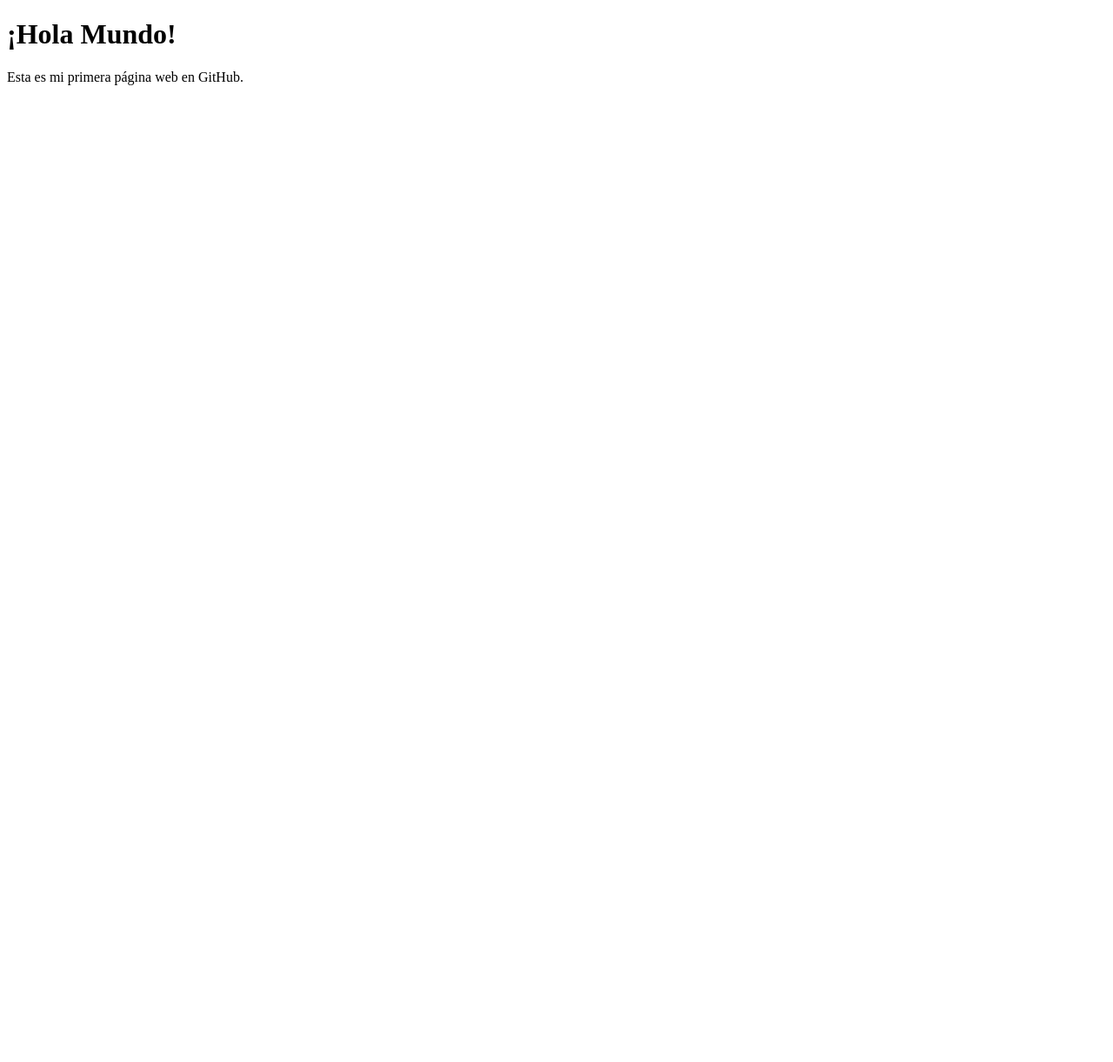
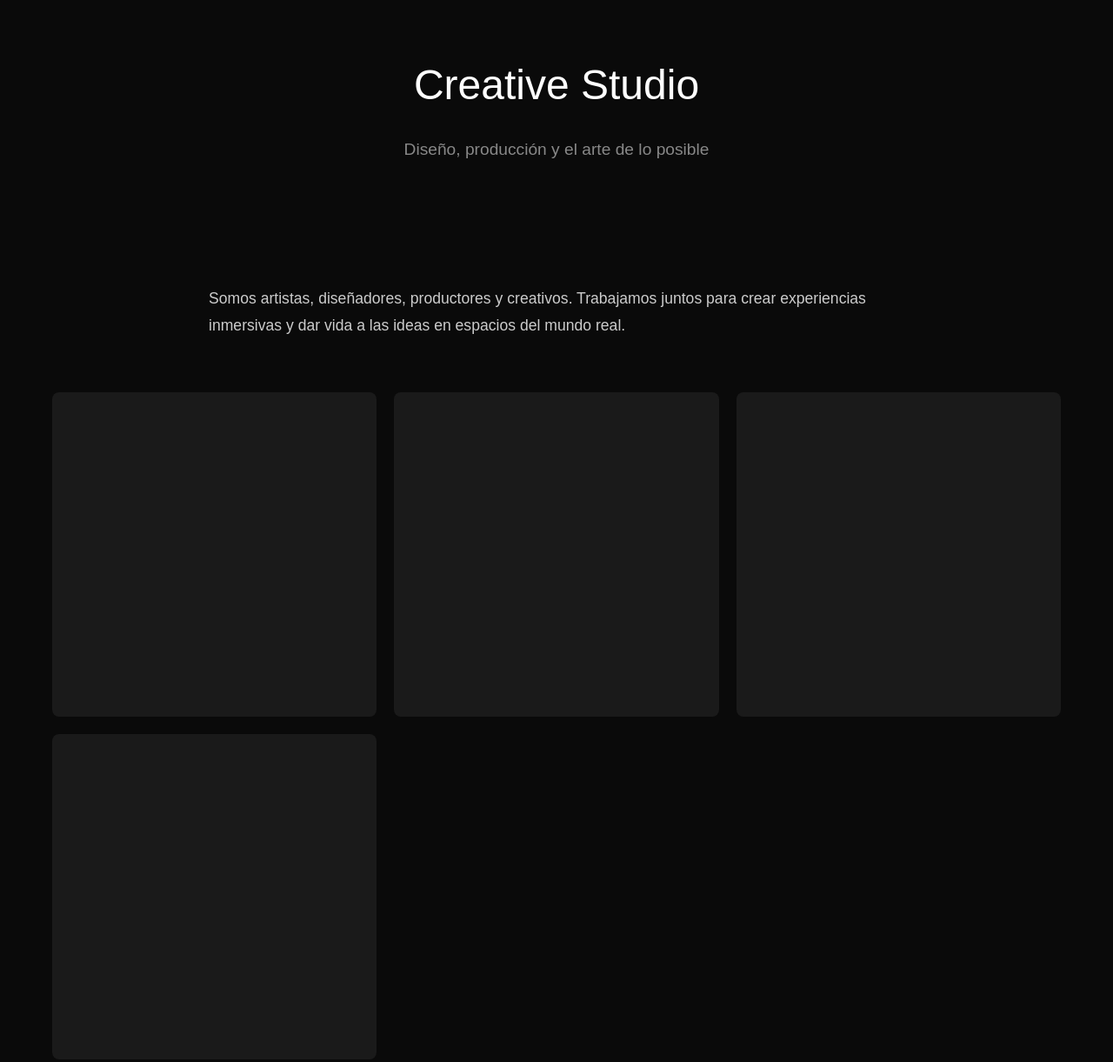
Before and after one commit to Brigiely/mi-pagina-web, a plain HTML site: page index.html in a window 1280 px wide. Shown: the top 1221 px of the page at 87% size. Before the commit the page ends 800 px from the top, so only its background shows below. Drawn offline with Linux system fonts and the light colour scheme.

Commit message:
Update index.html

```diff
--- a/index.html
+++ b/index.html
@@ -3,10 +3,99 @@
 <head>
     <meta charset="UTF-8">
     <meta name="viewport" content="width=device-width, initial-scale=1.0">
-    <title>Mi Primera Página Web</title>
+    <title>Creative Studio</title>
+    <style>
+        * {
+            margin: 0;
+            padding: 0;
+            box-sizing: border-box;
+        }
+
+        body {
+            font-family: 'Arial', sans-serif;
+            background-color: #0a0a0a;
+            color: #ffffff;
+            line-height: 1.6;
+        }
+
+        .container {
+            max-width: 1200px;
+            margin: 0 auto;
+            padding: 20px;
+        }
+
+        header {
+            padding: 40px 0;
+            text-align: center;
+        }
+
+        h1 {
+            font-size: 3em;
+            font-weight: 300;
+            margin-bottom: 20px;
+        }
+
+        .subtitle {
+            font-size: 1.2em;
+            color: #888;
+            margin-bottom: 40px;
+        }
+
+        .hero-text {
+            max-width: 800px;
+            margin: 60px auto;
+            font-size: 1.1em;
+            line-height: 1.8;
+            color: #ccc;
+        }
+
+        .gallery {
+            display: grid;
+            grid-template-columns: repeat(auto-fit, minmax(300px, 1fr));
+            gap: 20px;
+            margin: 60px 0;
+        }
+
+        .gallery-item {
+            aspect-ratio: 1;
+            background: #1a1a1a;
+            border-radius: 8px;
+            overflow: hidden;
+            transition: transform 0.3s ease;
+        }
+
+        .gallery-item:hover {
+            transform: scale(1.05);
+        }
+
+        footer {
+            text-align: center;
+            padding: 60px 0;
+            color: #666;
+        }
+    </style>
 </head>
 <body>
-    <h1>¡Hola Mundo!</h1>
-    <p>Esta es mi primera página web en GitHub.</p>
+    <div class="container">
+        <header>
+            <h1>Creative Studio</h1>
+            <p class="subtitle">Diseño, producción y el arte de lo posible</p>
+        </header>
+
+        <section class="hero-text">
+            <p>Somos artistas, diseñadores, productores y creativos. Trabajamos juntos para crear experiencias inmersivas y dar vida a las ideas en espacios del mundo real.</p>
+        </section>
+
+        <section class="gallery">
+            <div class="gallery-item"></div>
+            <div class="gallery-item"></div>
+            <div class="gallery-item"></div>
+            <div class="gallery-item"></div>
+        </section>
+
+        <footer>
+            <p>&copy; 2024 Creative Studio. Todos los derechos reservados.</p>
+        </footer>
+    </div>
 </body>
 </html>
```
